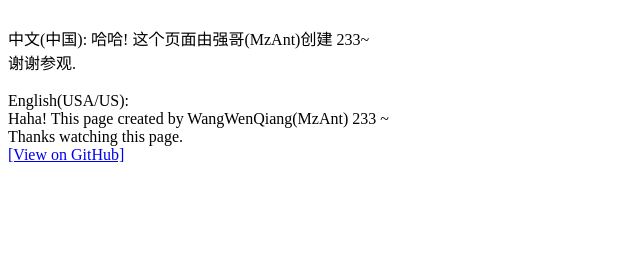
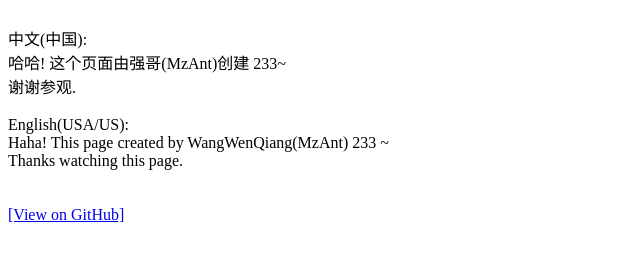
Before and after one commit to GearingMain/mzant.github.io, a plain HTML site: page index.html in a window 1280 px wide. Shown: the whole page, without its empty margins (0-640 px from the left). Drawn offline with Linux system fonts and the light colour scheme.

Commit message:
Update index.html

```diff
--- a/index.html
+++ b/index.html
@@ -6,13 +6,13 @@
   </head>
   <body>
     <br/>
-    中文(中国):
+    中文(中国):<br/>
     哈哈! 这个页面由强哥(MzAnt)创建 233~<br/>
     谢谢参观.<br/>
     <br/>
     English(USA/US):<br/>
     Haha! This page created by WangWenQiang(MzAnt) 233 ~<br/>
-    Thanks watching this page.<br/>
+    Thanks watching this page.<br/><br/><br/>
     <a id="forkme_banner" href="https://github.com/MzAnt">[View on GitHub]</a>
   </body>
 </html>
```
